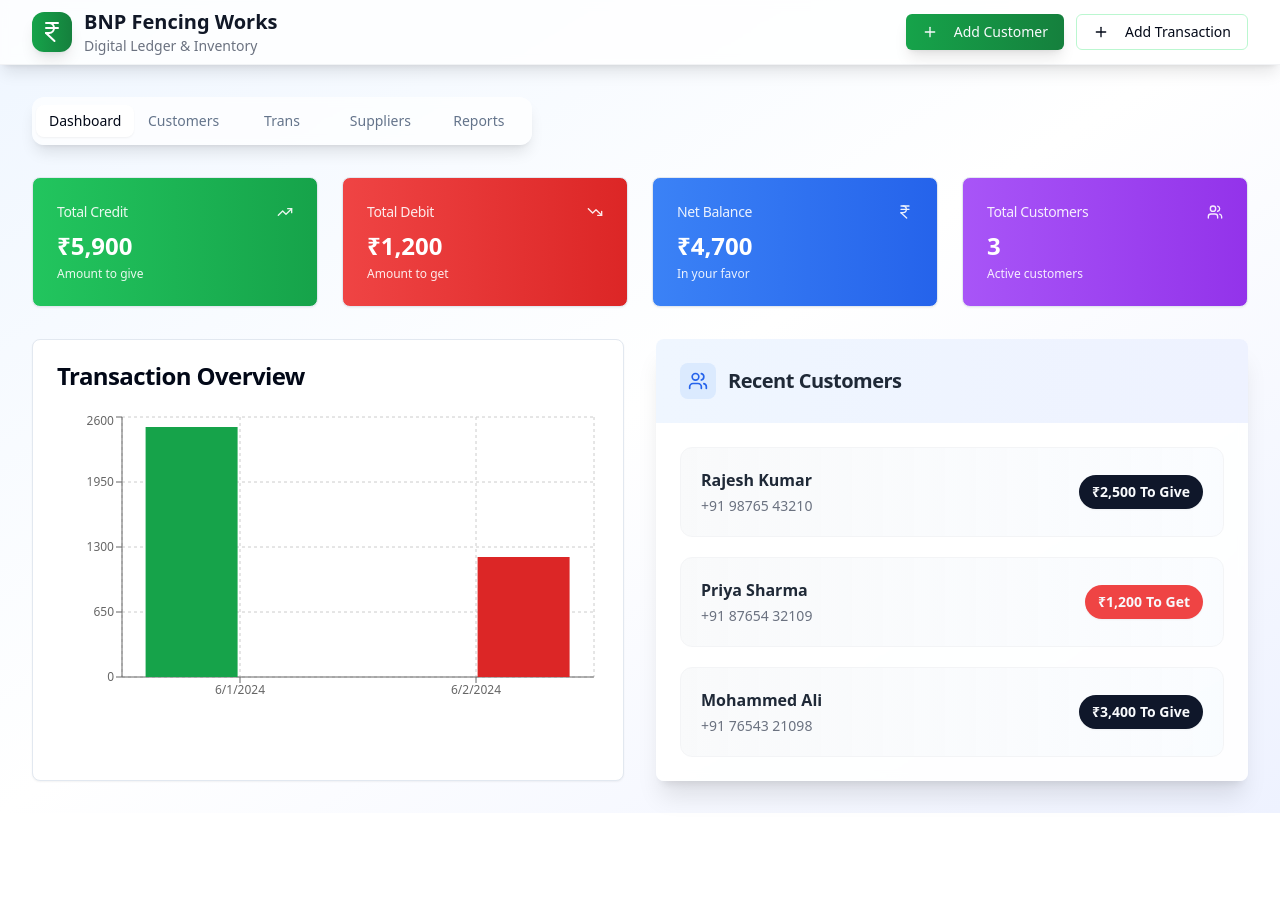
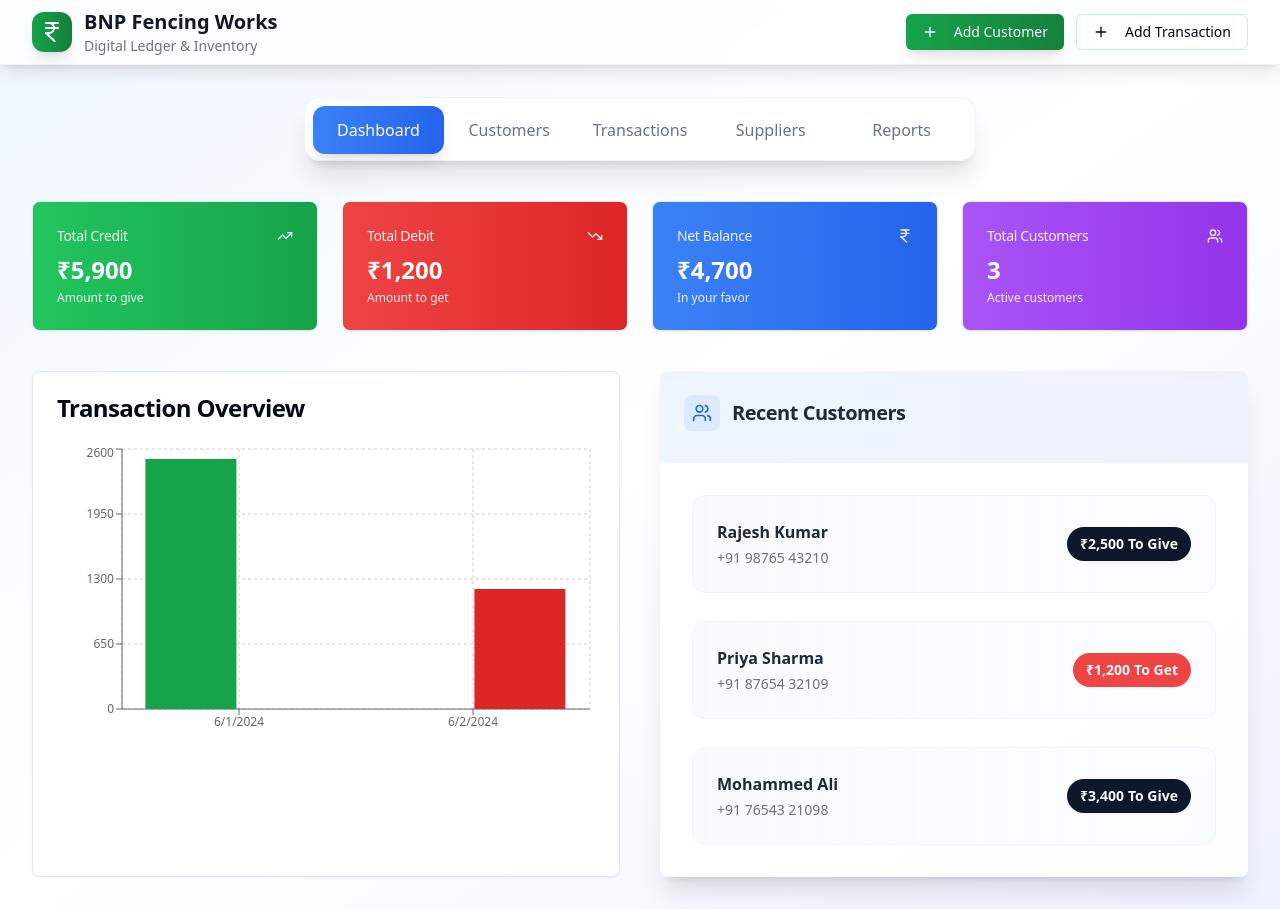
Before and after one commit to kishoreksk/pocket-book-online, a React (Vite) app: page / in a window 1280 px wide. Before the commit the page ends 813 px from the top, so only its background shows below. Built offline with nearby package versions, Linux system fonts and the light colour scheme.

Commit message:
Fix: Improve navigation panel appearance
Improved spacing and visual design of the navigation panel.

```diff
--- a/src/pages/Index.tsx
+++ b/src/pages/Index.tsx
@@ -385,17 +385,46 @@ const Index = () => {
       </div>
 
       <div className="max-w-7xl mx-auto px-3 sm:px-4 lg:px-8 py-6 sm:py-8">
-        <Tabs value={activeTab} onValueChange={setActiveTab} className="space-y-6 sm:space-y-8">
-          <TabsList className="grid w-full grid-cols-5 h-10 sm:h-12 text-xs sm:text-sm lg:w-[500px] bg-white/70 backdrop-blur-sm shadow-lg rounded-xl">
-            <TabsTrigger value="dashboard" className="px-1 sm:px-3 rounded-lg">Dashboard</TabsTrigger>
-            <TabsTrigger value="customers" className="px-1 sm:px-3 rounded-lg">Customers</TabsTrigger>
-            <TabsTrigger value="transactions" className="px-1 sm:px-3 rounded-lg">Trans</TabsTrigger>
-            <TabsTrigger value="suppliers" className="px-1 sm:px-3 rounded-lg">Suppliers</TabsTrigger>
-            <TabsTrigger value="reports" className="px-1 sm:px-3 rounded-lg">Reports</TabsTrigger>
-          </TabsList>
+        <Tabs value={activeTab} onValueChange={setActiveTab} className="space-y-8 sm:space-y-10">
+          {/* Enhanced Navigation Tabs */}
+          <div className="flex justify-center">
+            <TabsList className="grid grid-cols-5 w-full max-w-2xl h-14 sm:h-16 p-2 bg-white/90 backdrop-blur-sm shadow-xl border border-gray-200/50 rounded-2xl">
+              <TabsTrigger
+                value="dashboard"
+                className="px-3 sm:px-6 py-3 rounded-xl text-sm sm:text-base font-medium transition-all duration-300 data-[state=active]:bg-gradient-to-r data-[state=active]:from-blue-500 data-[state=active]:to-blue-600 data-[state=active]:text-white data-[state=active]:shadow-lg hover:bg-blue-50 hover:text-blue-700"
+              >
+                Dashboard
+              </TabsTrigger>
+              <TabsTrigger
+                value="customers"
+                className="px-3 sm:px-6 py-3 rounded-xl text-sm sm:text-base font-medium transition-all duration-300 data-[state=active]:bg-gradient-to-r data-[state=active]:from-green-500 data-[state=active]:to-green-600 data-[state=active]:text-white data-[state=active]:shadow-lg hover:bg-green-50 hover:text-green-700"
+              >
+                Customers
+              </TabsTrigger>
+              <TabsTrigger
+                value="transactions"
+                className="px-3 sm:px-6 py-3 rounded-xl text-sm sm:text-base font-medium transition-all duration-300 data-[state=active]:bg-gradient-to-r data-[state=active]:from-purple-500 data-[state=active]:to-purple-600 data-[state=active]:text-white data-[state=active]:shadow-lg hover:bg-purple-50 hover:text-purple-700"
+              >
+                <span className="hidden sm:inline">Transactions</span>
+                <span className="sm:hidden">Trans</span>
+              </TabsTrigger>
+              <TabsTrigger
+                value="suppliers"
+                className="px-3 sm:px-6 py-3 rounded-xl text-sm sm:text-base font-medium transition-all duration-300 data-[state=active]:bg-gradient-to-r data-[state=active]:from-orange-500 data-[state=active]:to-orange-600 data-[state=active]:text-white data-[state=active]:shadow-lg hover:bg-orange-50 hover:text-orange-700"
+              >
+                Suppliers
+              </TabsTrigger>
+              <TabsTrigger
+                value="reports"
+                className="px-3 sm:px-6 py-3 rounded-xl text-sm sm:text-base font-medium transition-all duration-300 data-[state=active]:bg-gradient-to-r data-[state=active]:from-indigo-500 data-[state=active]:to-indigo-600 data-[state=active]:text-white data-[state=active]:shadow-lg hover:bg-indigo-50 hover:text-indigo-700"
+              >
+                Reports
+              </TabsTrigger>
+            </TabsList>
+          </div>
 
           {/* Dashboard Tab */}
-          <TabsContent value="dashboard" className="space-y-6 sm:space-y-8">
+          <TabsContent value="dashboard" className="space-y-8 sm:space-y-10">
             <DashboardStats
               totalCredit={totalCredit}
               totalDebit={totalDebit}
@@ -403,11 +432,11 @@ const Index = () => {
               totalCustomers={customers.length}
             />
 
-            <div className="grid grid-cols-1 lg:grid-cols-2 gap-6 sm:gap-8">
+            <div className="grid grid-cols-1 lg:grid-cols-2 gap-8 sm:gap-10">
               <TransactionChart transactions={transactions} />
 
               <Card className="bg-white/90 backdrop-blur-sm shadow-xl border-0 hover:shadow-2xl transition-all duration-300">
-                <CardHeader className="pb-4 sm:pb-6 bg-gradient-to-r from-blue-50 to-indigo-50 rounded-t-lg">
+                <CardHeader className="pb-6 sm:pb-8 bg-gradient-to-r from-blue-50 to-indigo-50 rounded-t-lg">
                   <CardTitle className="flex items-center space-x-3 text-lg sm:text-xl text-gray-800">
                     <div className="p-2 bg-blue-100 rounded-lg">
                       <Users className="h-5 w-5 text-blue-600" />
@@ -415,10 +444,10 @@ const Index = () => {
                     <span>Recent Customers</span>
                   </CardTitle>
                 </CardHeader>
-                <CardContent className="p-6">
-                  <div className="space-y-4 sm:space-y-5">
+                <CardContent className="p-8">
+                  <div className="space-y-6 sm:space-y-7">
                     {customers.slice(0, 5).map((customer) => (
-                      <div key={customer.id} className="flex items-center justify-between p-4 sm:p-5 bg-gradient-to-r from-gray-50 to-blue-50/30 rounded-xl hover:from-blue-50 hover:to-indigo-50 transition-all duration-200 border border-gray-100 hover:border-blue-200 hover:shadow-md">
+                      <div key={customer.id} className="flex items-center justify-between p-5 sm:p-6 bg-gradient-to-r from-gray-50 to-blue-50/30 rounded-xl hover:from-blue-50 hover:to-indigo-50 transition-all duration-200 border border-gray-100 hover:border-blue-200 hover:shadow-md">
                         <div className="min-w-0 flex-1">
                           <p className="font-semibold text-sm sm:text-base truncate text-gray-800">{customer.name}</p>
                           <p className="text-xs sm:text-sm text-gray-500 truncate mt-1">{customer.phone}</p>
@@ -441,9 +470,9 @@ const Index = () => {
           </TabsContent>
 
           {/* Customers Tab */}
-          <TabsContent value="customers" className="space-y-6 sm:space-y-8">
+          <TabsContent value="customers" className="space-y-8 sm:space-y-10">
             <Card className="bg-white/90 backdrop-blur-sm shadow-xl border-0">
-              <CardHeader className="pb-4 sm:pb-6 bg-gradient-to-r from-green-50 to-emerald-50 rounded-t-lg">
+              <CardHeader className="pb-6 sm:pb-8 bg-gradient-to-r from-green-50 to-emerald-50 rounded-t-lg">
                 <div className="flex flex-col space-y-4 sm:flex-row sm:items-center sm:justify-between sm:space-y-0">
                   <CardTitle className="text-lg sm:text-xl flex items-center space-x-3 text-gray-800">
                     <div className="p-2 bg-green-100 rounded-lg">
@@ -462,16 +491,16 @@ const Index = () => {
                   </div>
                 </div>
               </CardHeader>
-              <CardContent className="p-6">
-                <div className="grid grid-cols-1 sm:grid-cols-2 lg:grid-cols-3 gap-4 sm:gap-6">
+              <CardContent className="p-8">
+                <div className="grid grid-cols-1 sm:grid-cols-2 lg:grid-cols-3 gap-6 sm:gap-8">
                   {filteredCustomers.map((customer) => (
                     <Card
                       key={customer.id}
                       className="hover:shadow-xl transition-all duration-300 cursor-pointer bg-white/80 backdrop-blur-sm border-0 shadow-lg hover:scale-105"
                       onClick={() => handleCustomerClick(customer)}
                     >
-                      <CardContent className="p-5 sm:p-6">
-                        <div className="flex items-start justify-between mb-3 sm:mb-4">
+                      <CardContent className="p-6 sm:p-8">
+                        <div className="flex items-start justify-between mb-4 sm:mb-5">
                           <h3 className="font-semibold text-sm sm:text-lg pr-2 truncate flex-1 text-gray-800">{customer.name}</h3>
                           <div className="flex space-x-1 flex-shrink-0">
                             <Button
@@ -503,8 +532,8 @@ const Index = () => {
                             </Button>
                           </div>
                         </div>
-                        <p className="text-xs sm:text-sm text-gray-600 mb-3 sm:mb-4 truncate">{customer.phone}</p>
-                        <div className="flex items-center justify-between mb-3">
+                        <p className="text-xs sm:text-sm text-gray-600 mb-4 sm:mb-5 truncate">{customer.phone}</p>
+                        <div className="flex items-center justify-between mb-4">
                           <span className="text-xs sm:text-sm text-gray-500 font-medium">Balance:</span>
                           <Badge
                             variant={customer.balance >= 0 ? "default" : "destructive"}
@@ -535,9 +564,9 @@ const Index = () => {
           </TabsContent>
 
           {/* Transactions Tab */}
-          <TabsContent value="transactions" className="space-y-6 sm:space-y-8">
+          <TabsContent value="transactions" className="space-y-8 sm:space-y-10">
             <Card className="bg-white/90 backdrop-blur-sm shadow-xl border-0">
-              <CardHeader className="bg-gradient-to-r from-purple-50 to-pink-50 rounded-t-lg">
+              <CardHeader className="pb-6 sm:pb-8 bg-gradient-to-r from-purple-50 to-pink-50 rounded-t-lg">
                 <CardTitle className="text-lg sm:text-xl flex items-center space-x-3 text-gray-800">
                   <div className="p-2 bg-purple-100 rounded-lg">
                     <TrendingUp className="h-5 w-5 text-purple-600" />
@@ -545,12 +574,12 @@ const Index = () => {
                   <span>Transaction History</span>
                 </CardTitle>
               </CardHeader>
-              <CardContent className="p-6">
-                <div className="space-y-4 sm:space-y-5">
+              <CardContent className="p-8">
+                <div className="space-y-6 sm:space-y-7">
                   {transactions.map((transaction) => (
-                    <div key={transaction.id} className="flex items-center justify-between p-4 sm:p-5 border-0 rounded-xl hover:shadow-md transition-all duration-200 bg-gradient-to-r from-gray-50 to-purple-50/30 hover:from-purple-50 hover:to-pink-50 border border-gray-100 hover:border-purple-200">
-                      <div className="flex items-center space-x-4 sm:space-x-5 min-w-0 flex-1">
-                        <div className={`p-2.5 sm:p-3 rounded-full flex-shrink-0 shadow-sm ${transaction.type === 'credit' ? 'bg-green-100' : 'bg-red-100'}`}>
+                    <div key={transaction.id} className="flex items-center justify-between p-5 sm:p-6 border-0 rounded-xl hover:shadow-md transition-all duration-200 bg-gradient-to-r from-gray-50 to-purple-50/30 hover:from-purple-50 hover:to-pink-50 border border-gray-100 hover:border-purple-200">
+                      <div className="flex items-center space-x-5 sm:space-x-6 min-w-0 flex-1">
+                        <div className={`p-3 sm:p-4 rounded-full flex-shrink-0 shadow-sm ${transaction.type === 'credit' ? 'bg-green-100' : 'bg-red-100'}`}>
                           {transaction.type === 'credit' ? (
                             <TrendingUp className={`h-4 w-4 sm:h-5 sm:w-5 text-green-600`} />
                           ) : (
```
